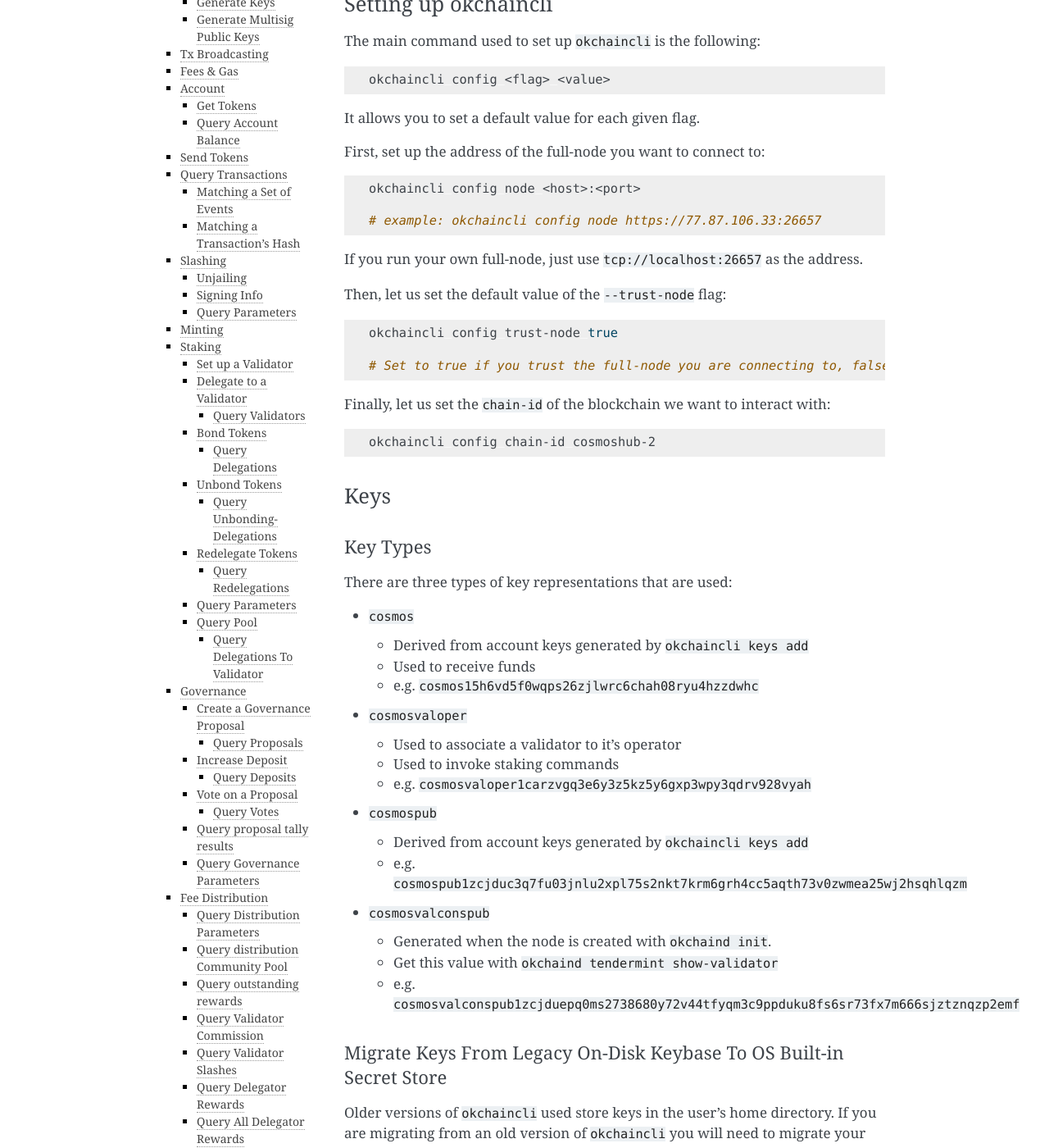
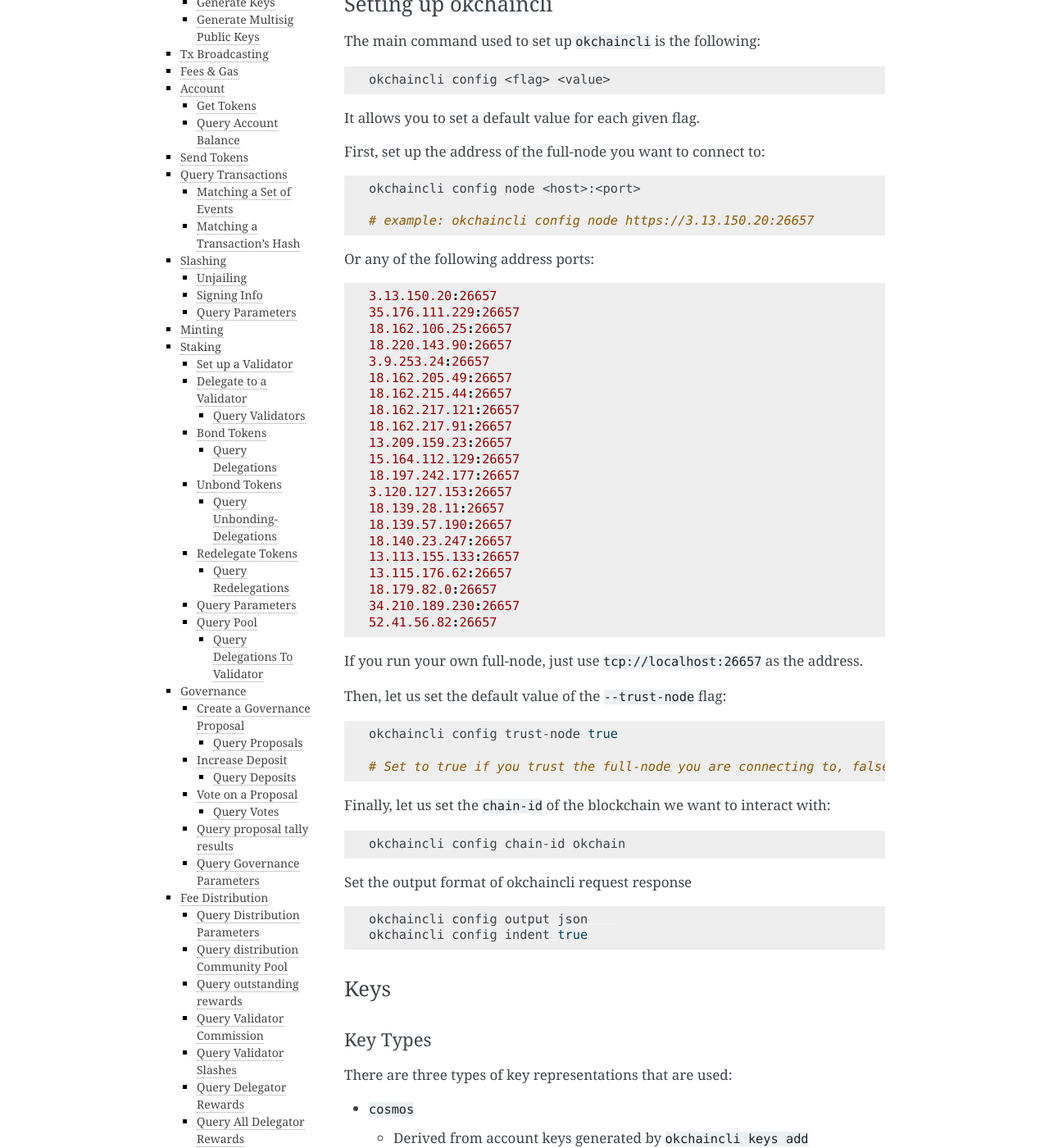
Before and after one commit to okblockchainlab/devdocs, a Sphinx documentation site: the page built from docs/resources/okchaincli.md, in a window 1280 px wide and 1400 px high, scrolled down 291 px. Shown: the whole window at 82% size. Built offline with Sphinx 7.4.7, drawn with Linux system fonts in a browser that asks for light colours.

Commit message:
add okchaincli content

````diff
--- a/docs/resources/okchaincli.md
+++ b/docs/resources/okchaincli.md
@@ -23,8 +23,34 @@ First, set up the address of the full-node you want to connect to:
 ```bash
 okchaincli config node <host>:<port>
 
-# example: okchaincli config node https://77.87.106.33:26657
+# example: okchaincli config node https://3.13.150.20:26657
 ```
+
+Or any of the following address ports:
+```
+3.13.150.20:26657
+35.176.111.229:26657
+18.162.106.25:26657
+18.220.143.90:26657
+3.9.253.24:26657
+18.162.205.49:26657
+18.162.215.44:26657
+18.162.217.121:26657
+18.162.217.91:26657
+13.209.159.23:26657
+15.164.112.129:26657
+18.197.242.177:26657
+3.120.127.153:26657
+18.139.28.11:26657
+18.139.57.190:26657
+18.140.23.247:26657
+13.113.155.133:26657
+13.115.176.62:26657
+18.179.82.0:26657
+34.210.189.230:26657
+52.41.56.82:26657
+```
+
 
 If you run your own full-node, just use `tcp://localhost:26657` as the address.
 
@@ -39,8 +65,15 @@ okchaincli config trust-node true
 Finally, let us set the `chain-id` of the blockchain we want to interact with:
 
 ```bash
-okchaincli config chain-id cosmoshub-2
+okchaincli config chain-id okchain
 ```
+
+Set the output format of okchaincli request response
+```bash
+okchaincli config output json
+okchaincli config indent true
+```
+
 
 ### Keys
 
````
Also changed, not shown: docs/staking/staking.md (+3 -3 lines).
